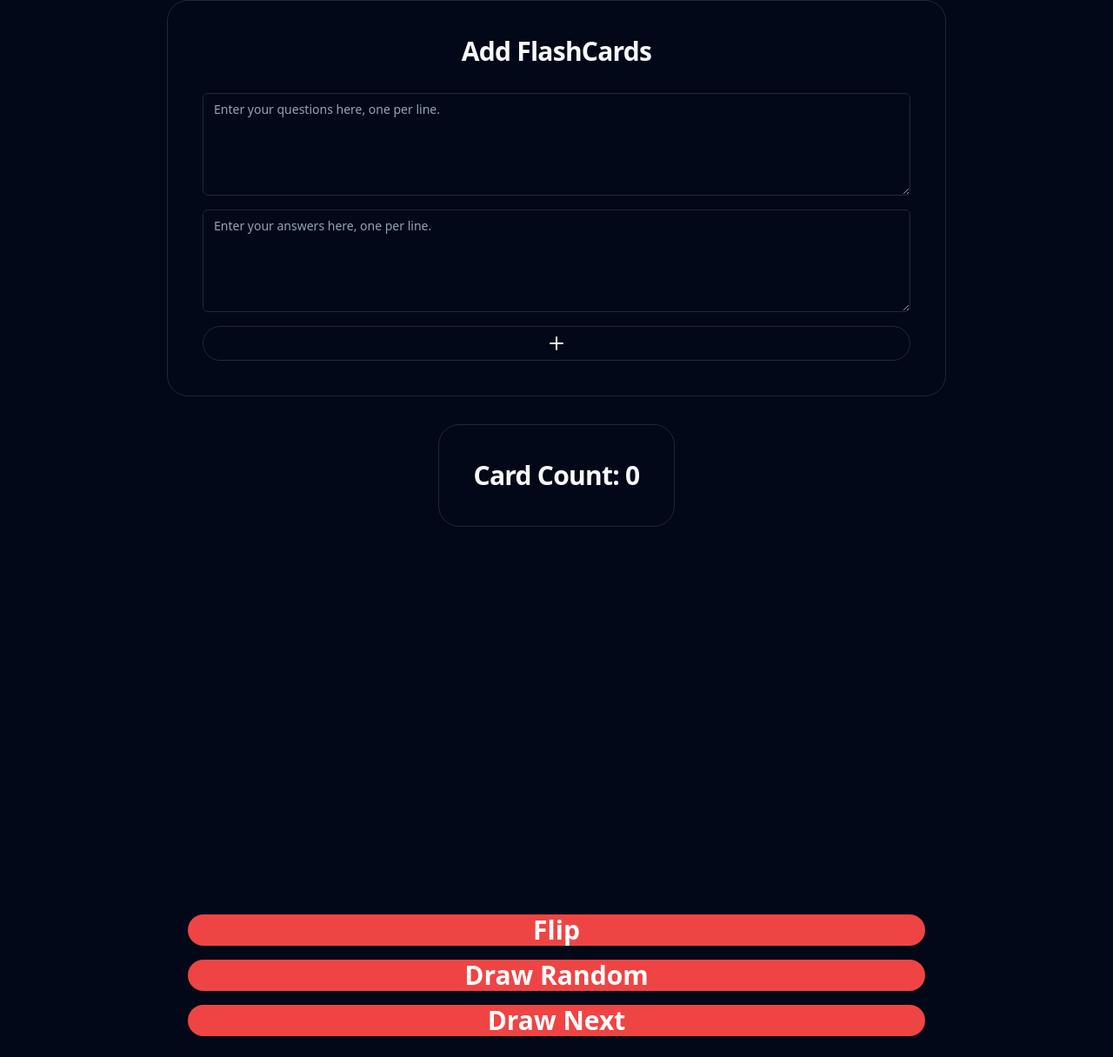
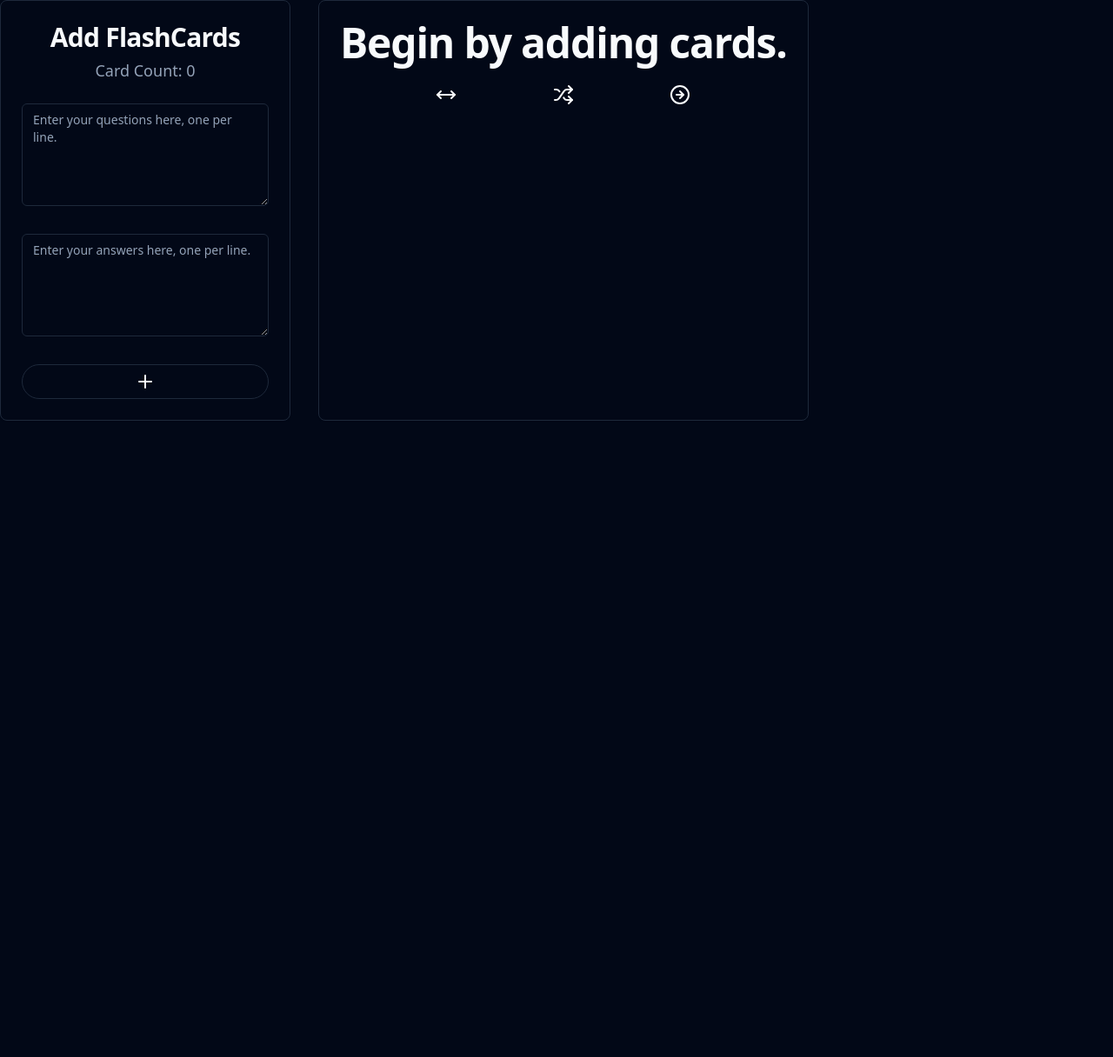
Before and after one commit to remilebeau/flashcards, a React (Vite) app: page / in a window 1280 px wide. Shown: the whole page at 87% size. After the commit the page ends 800 px from the top, so only its background shows below. Built offline with nearby package versions, Linux system fonts and the light colour scheme.

Commit message:
Revised entire UI with ShadCN

```diff
--- a/src/App.tsx
+++ b/src/App.tsx
@@ -1,20 +1,16 @@
 import FlashCard from "./features/FlashCards/FlashCard";
 import AddFlashCards from "./features/FlashCards/AddFlashCards";
-import CardCount from "./features/FlashCards/CardCount";
 import { ThemeProvider } from "./components/theme-provider";
+// import { ModeToggle } from "./components/mode-toggle";
 
 function App() {
   return (
     <ThemeProvider defaultTheme="dark" storageKey="vite-ui-theme">
-      <main
-        className="mx-auto flex min-h-screen max-w-4xl flex-col sm:grid sm:grid-rows-2 sm:gap-8
-      "
-      >
+      <main className="max-w-4-xl mx-auto flex flex-col gap-8 md:flex-row">
         <AddFlashCards />
-        <section className="flex flex-col items-center">
-          <CardCount />
-        </section>
         <FlashCard />
+        {/* for testing only */}
+        {/* <ModeToggle /> */}
       </main>
     </ThemeProvider>
   );
--- a/src/features/FlashCards/AddFlashCards.tsx
+++ b/src/features/FlashCards/AddFlashCards.tsx
@@ -1,6 +1,6 @@
 import { useEffect, useState } from "react";
-import { addFlashCard } from "./flashCardsSlice";
-import { useAppDispatch } from "../../app/hooks";
+import { addFlashCard, selectFlashCards } from "./flashCardsSlice";
+import { useAppDispatch, useAppSelector } from "../../app/hooks";
 import {
   Card,
   CardContent,
@@ -13,6 +13,8 @@ import { Button } from "@/components/ui/button";
 import { Plus } from "lucide-react";
 
 const AddFlashCards = () => {
+  const { flashcards: allFlashCards } = useAppSelector(selectFlashCards);
+  const cardCount = allFlashCards.length;
   const dispatch = useAppDispatch();
   const [questions, setQuestions] = useState([""]);
   const [answers, setAnswers] = useState([""]);
@@ -46,17 +48,19 @@ const AddFlashCards = () => {
   }, [questions, answers]);
 
   return (
-    <Card className="bg-card items-center justify-center rounded-3xl p-4">
+    <Card>
       <CardHeader>
         <CardTitle className="text-center text-3xl font-bold">
           Add FlashCards
         </CardTitle>
-        <CardDescription className="text-lg">{errMsg}</CardDescription>
+        <CardDescription className="text-center text-lg">
+          <p>{`Card Count: ${cardCount}`}</p>
+          <p>{errMsg}</p>
+        </CardDescription>
       </CardHeader>
       <CardContent>
-        <form onSubmit={handleSubmit} className="flex flex-col">
+        <form onSubmit={handleSubmit} className="flex flex-col gap-8">
           <Textarea
-            className="mb-4"
             name="questions"
             id="questions"
             value={questions.join("\n")}
@@ -65,9 +69,7 @@ const AddFlashCards = () => {
             rows={5}
             placeholder="Enter your questions here, one per line."
           />
-
           <Textarea
-            className="mb-4 text-black"
             name="answers"
             id="answers"
             value={answers.join("\n")}
@@ -78,7 +80,7 @@ const AddFlashCards = () => {
           />
           <Button
             className="rounded-3xl text-3xl font-bold hover:opacity-90"
-            variant={"outline"}
+            variant="outline"
             type="submit"
           >
             <Plus />
--- a/src/features/FlashCards/CardCount.tsx
+++ /dev/null
@@ -1,18 +0,0 @@
-import { useAppSelector } from "../../app/hooks";
-import { selectFlashCards } from "./flashCardsSlice";
-import { Card, CardHeader, CardTitle } from "@/components/ui/card";
-const CardCount = () => {
-  const { flashcards: allFlashCards } = useAppSelector(selectFlashCards);
-  const cardCount = allFlashCards.length;
-  return (
-    <Card className="bg-card items-center justify-center rounded-3xl p-4">
-      <CardHeader>
-        <CardTitle className="text-center text-3xl font-bold">
-          Card Count: {cardCount}
-        </CardTitle>
-      </CardHeader>
-    </Card>
-  );
-};
-
-export default CardCount;
--- a/src/features/FlashCards/FlashCard.tsx
+++ b/src/features/FlashCards/FlashCard.tsx
@@ -2,12 +2,13 @@ import { useState } from "react";
 import { useAppSelector } from "../../app/hooks";
 import { selectFlashCards } from "./flashCardsSlice";
 import type { FlashCard } from "./flashCardsSlice";
-
+import { Card, CardContent, CardHeader, CardTitle } from "@/components/ui/card";
+import { MoveHorizontal, Shuffle, CircleArrowRight } from "lucide-react";
 const FlashCard = () => {
   const { flashcards: allFlashCards } = useAppSelector(selectFlashCards);
 
-  const [question, setQuestion] = useState("");
-  const [answer, setAnswer] = useState("");
+  const [question, setQuestion] = useState("Begin by adding cards.");
+  const [answer, setAnswer] = useState("Begin by adding cards.");
   const [showAnswer, setShowAnswer] = useState(false);
 
   let displayedCard: FlashCard = {
@@ -42,38 +43,37 @@ const FlashCard = () => {
   };
 
   return (
-    <article className="grid grid-rows-4 rounded-3xl p-4 sm:grid sm:grid-rows-4">
-      <h1 className="text-center text-5xl font-bold text-white">
+    <Card>
+      <CardHeader>
+        <CardTitle className="text-center text-5xl font-bold">
           {showAnswer ? answer : question}
-      </h1>
+        </CardTitle>
+      </CardHeader>
+      <CardContent className="flex flex-row justify-evenly">
         {/* button to flip card */}
-      <button
-        className="m-2 rounded-3xl bg-red-500 text-3xl font-bold text-white hover:opacity-90"
+        <MoveHorizontal
           onClick={() => {
             setShowAnswer(!showAnswer);
           }}
-      >
-        Flip
-      </button>
+        />
         {/* button to draw random card */}
-      <button
-        className="m-2 rounded-3xl bg-red-500 text-3xl font-bold text-white hover:opacity-90"
+        <Shuffle
           onClick={() => {
             selectRandomCard();
           }}
         >
           Draw Random
-      </button>
+        </Shuffle>
         {/* button to draw next card */}
-      <button
-        className="m-2 rounded-3xl bg-red-500 text-3xl font-bold text-white hover:opacity-90"
+        <CircleArrowRight
           onClick={() => {
             selectNextCard();
           }}
         >
           Draw Next
-      </button>
-    </article>
+        </CircleArrowRight>
+      </CardContent>
+    </Card>
   );
 };
 
```
Lines whose indentation alone changed are shown as unchanged.
